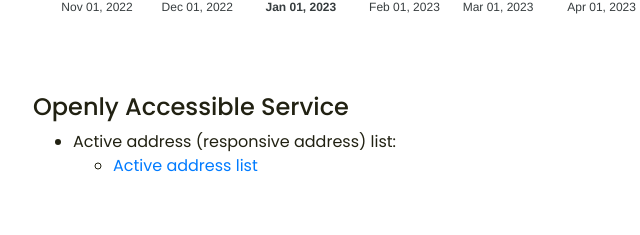
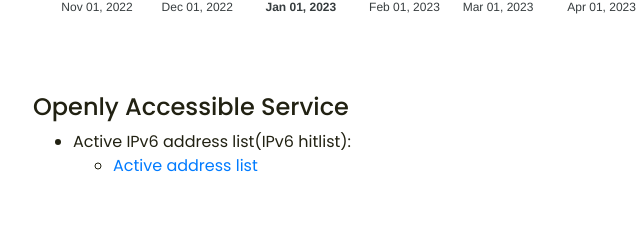
Before and after one commit to AddrMiner/IPv6_hitlist.github.io, a plain HTML site: page index.html in a window 1280 px wide. Shown: the part 1160-1395 px from the top of the page, 52-692 px from the left. Drawn offline with Linux system fonts and the light colour scheme.

```diff
--- a/index.html
+++ b/index.html
@@ -113,7 +113,7 @@
         <h4>Openly Accessible Service</h4>
         <ul>
             <li>
-                Active address (responsive address) list:
+                Active IPv6 address list(IPv6 hitlist):
                 <ul>
                     <li>
                         <a href="">Active address list</a>
```
